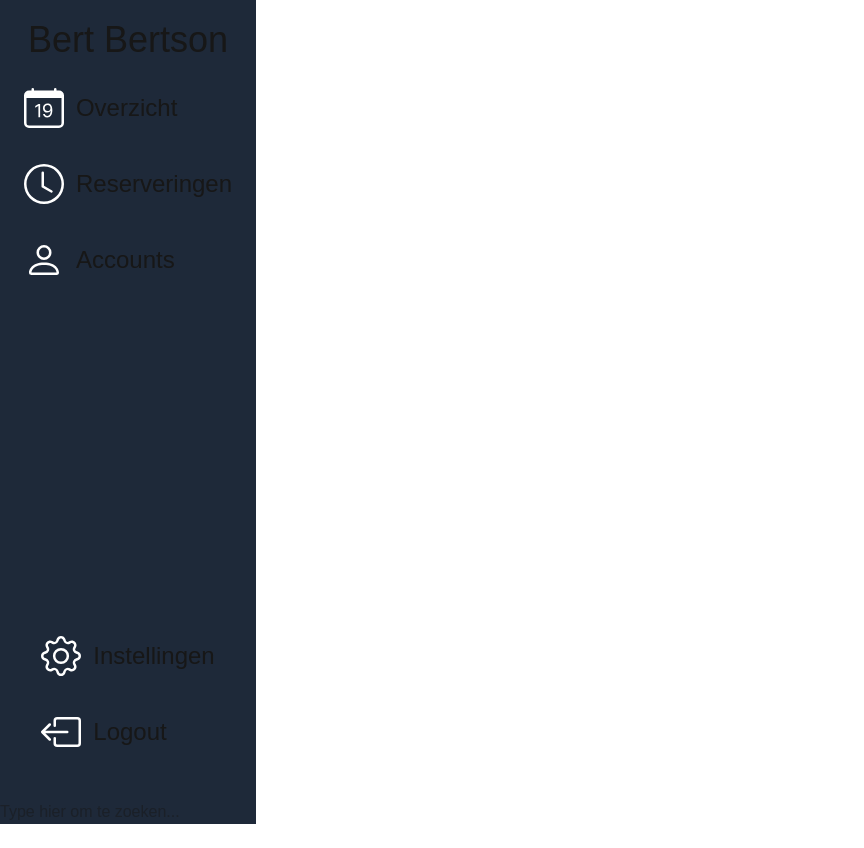
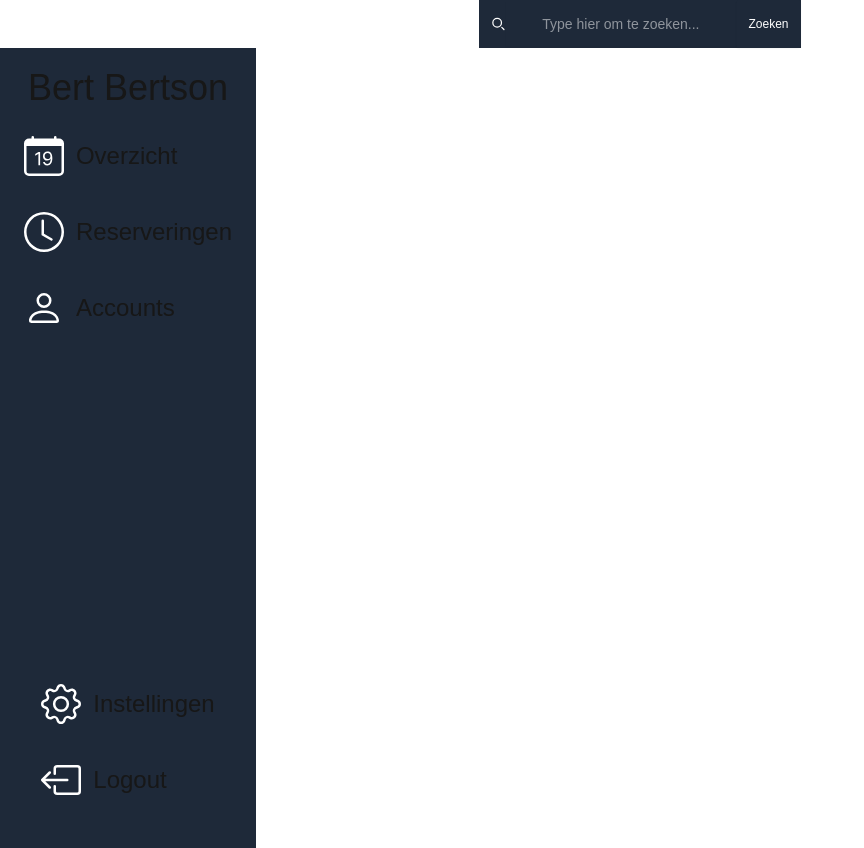
Before and after one commit to Powerboy2015/boer-bert-registratiesysteem, a Next.js app in the folder next.js/: page / in a window 1280 px wide. Shown: the whole page, without its empty margins (0-864 px from the left). Before the commit the page ends 824 px from the top, so only its background shows below. Built offline with nearby package versions, Linux system fonts and the light colour scheme.

Commit message:
Style improvements and action is not on interval/ timeout, but rather at a keypress event.

```diff
--- a/next.js/src/app/Searchbar/searchbar.tsx
+++ b/next.js/src/app/Searchbar/searchbar.tsx
@@ -1,6 +1,6 @@
 'use client'
 
-import {SetStateAction, useReducer} from "react";
+import React, {SetStateAction, useReducer} from "react";
 import {useEffect, useState} from "react";
 import {Dispatch} from "react";
 
@@ -54,12 +54,10 @@ function Reducer(state: State, action: Action): State {
 const initialState: State = {isLoading: false, results: [], query: ""};
 
 const getCharacters = async (query: string, signal: AbortSignal): Promise<SearchResult[]> => {
-    return await fetch('path to database or API', {
+    return await fetch('path to database or api', {
         method: 'FETCH',
         signal,
-        body: JSON.stringify({
-            keyword: query
-        })
+        body: JSON.stringify({keyword: query})
     })
         .then(res => res.json())
         .then(data => data.data)
@@ -69,7 +67,6 @@ const getCharacters = async (query: string, signal: AbortSignal): Promise<Search
         })
 }
 
-
 const useLiveSearch = (dispatch: Dispatch<Action>, query: string) => {
     useEffect(() => {
         if (query.length < 3) return;
@@ -78,7 +75,7 @@ const useLiveSearch = (dispatch: Dispatch<Action>, query: string) => {
             dispatch({type: "request"})
             try {
                 // Helper methode die de data voor ons fetched
-                const data = await getSearchWords(query, controller.signal)
+                const data = await getCharacters(query, controller.signal)
                 if (data) {
                     dispatch({type: 'success', results: data})
                 }
@@ -89,51 +86,9 @@ const useLiveSearch = (dispatch: Dispatch<Action>, query: string) => {
             }
         })()
         return () => controller.abort()
-    }, [query])
+    }, [query, dispatch])
 }
 
-const handleKeypress = (e: React.KeyboardEvent<HTMLInputElement>) => {
-    if (e.key === "Enter") {
-        e.preventDefault();
-        console.log("Enter");
-        {/* It's a work in progress*/}
-        const getSearchWords = async (query: string, signal: AbortSignal): Promise<SearchResult[]> => {
-            return await fetch('path to database or api', {
-                method: 'FETCH',
-                signal,
-                body: JSON.stringify({ keyword: query})
-            })
-                .then(res => res.json())
-                .then(data => data.data)
-                .catch(err => {
-                    if (err.name === "AbortError") return null;
-                    throw err;
-                })
-        }
-
-        const useLiveSearch = (dispatch: Dispatch<Action>, query: string) => {
-            useEffect(() => {
-                if (query.length < 3) return;
-                const controller = new AbortController();
-                (async function () {
-                    dispatch({type: "request"})
-                    try {
-                        // Helper methode die de data voor ons fetched
-                        const data = await getSearchWords(query, controller.signal)
-                        if (data) {
-                            dispatch({type: 'success', results: data})
-                        }
-                    } catch (err) {
-                        // Handle errors
-                        console.error(err)
-                        dispatch({type: 'failure', error: "Er is iets misgegaan"})
-                    }
-                })()
-                return () => controller.abort()
-            }, [query])
-        }
-    }
-}
 
 export default function Searchbar() {
     const [state, dispatch] = useReducer(Reducer, initialState);
@@ -148,20 +103,29 @@ export default function Searchbar() {
         setDebounceValue(event.target.value)
     }
 
-    useEffect(() => {
-        if (debounceValue.length < 3) {
-            return
+    const handleKeypress = (e: React.KeyboardEvent<HTMLInputElement>) => {
+        if (e.key === "Enter") {
+            e.preventDefault();
+            console.log("Enter");
+            dispatch({type: "setQuery", query: debounceValue})
         }
-        const timeOut = setTimeout(() => {
-            dispatch({type: "setQuery", query: debounceValue})
-        }, 400);
-        return () => clearTimeout(timeOut)
-    }, [debounceValue])
+    }
 
 
     return (
-        <div className="bg-gray-800 w-full min-w-fit sm:w-1/1 md:w-1/4 xl:w-1/5 2xl:w-1/10 flex flex-col">
-            <input onChange={handleChange} onKeyDown={handleKeypress} value={debounceValue} type="search" className="w-full form-control" placeholder="Type hier om te zoeken..." />
+        <div className="bg-gray-800 text-white w-full min-w-fit sm:w-1/1 md:w-1/4 xl:w-1/5 2xl:w-1/10 flex mx-auto">
+            <div className="start-0 flex items-center ps-3 relative">
+                <svg className="w-4 h-12 text-body" aria-hidden="true" xmlns="http://www.w3.org/2000/svg" fill="none" viewBox="0 0 24 24">
+                    <path stroke="currentColor" stroke-linecap="round" stroke-width="2"
+                          d="m21 21-3.5-3.5M17 10a7 7 0 1 1-14 0 7 7 0 0 1 14 0Z"/>
+                </svg>
+                <input onChange={handleChange} onKeyDown={handleKeypress} value={debounceValue} type="search"
+                       className="block w-full p-3 ps-9 bg-neutral-secondary-medium text-heading text-sm rounded-base focus:ring-brand focus:border-brand shadow-xs placeholder:text-body form-control"
+                       placeholder="Type hier om te zoeken..."/>
+            </div>
+            <button type="button"
+                    className="flex text-white bg-brand hover:bg-brand-strong focus:ring-2 focus:ring-brand-medium shadow-xs font-medium leading-5 rounded text-xs px-3 py-3.5 focus:outline-none">Zoeken
+            </button>
         </div>
     );
 }
--- a/next.js/src/app/page.tsx
+++ b/next.js/src/app/page.tsx
@@ -5,8 +5,8 @@ import Searchbar from "./Searchbar/searchbar";
 export default function Home() {
   return (
       <>
+          <Searchbar/>
           <SideBar/>
-          <Searchbar/>
       </>
     );
 }
```
